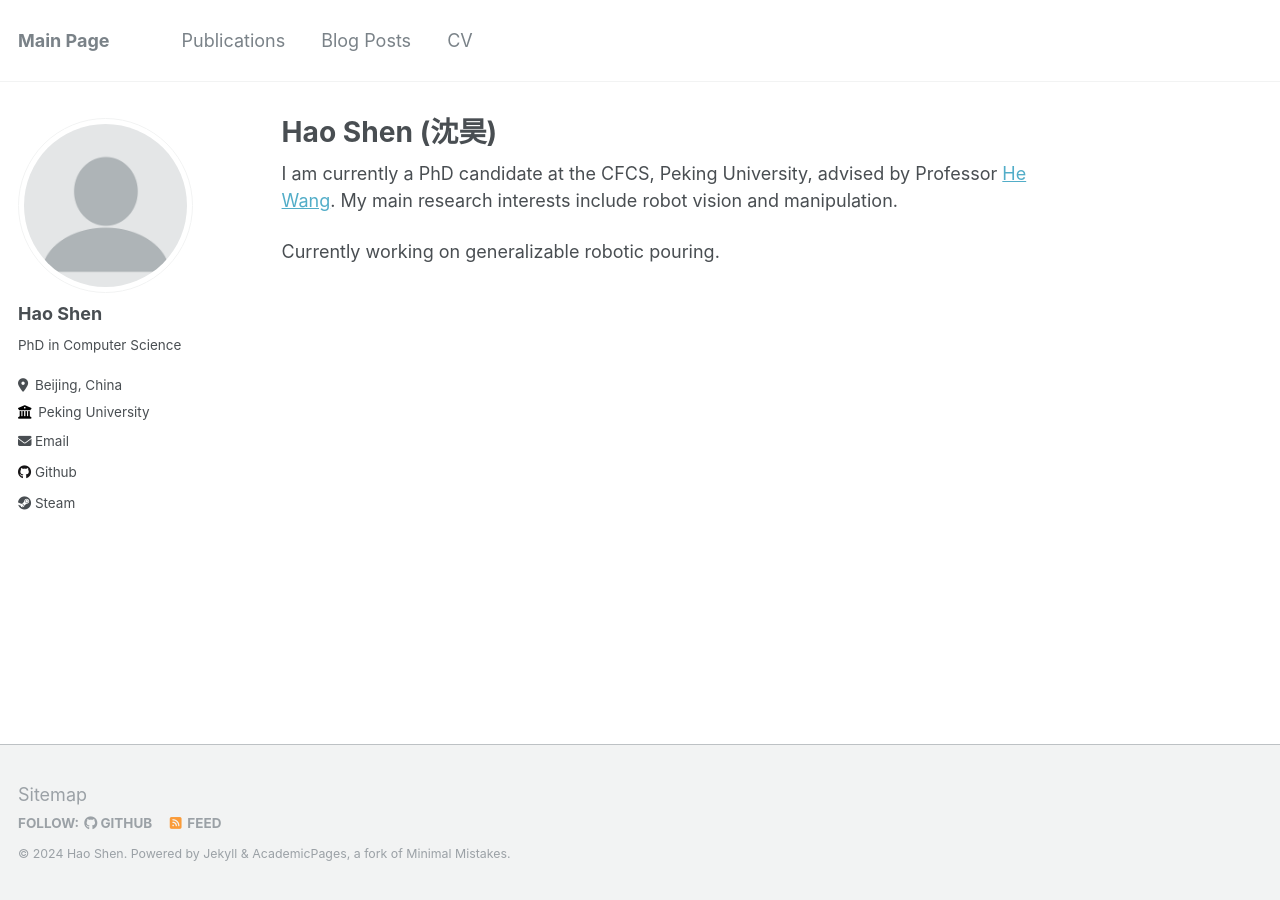
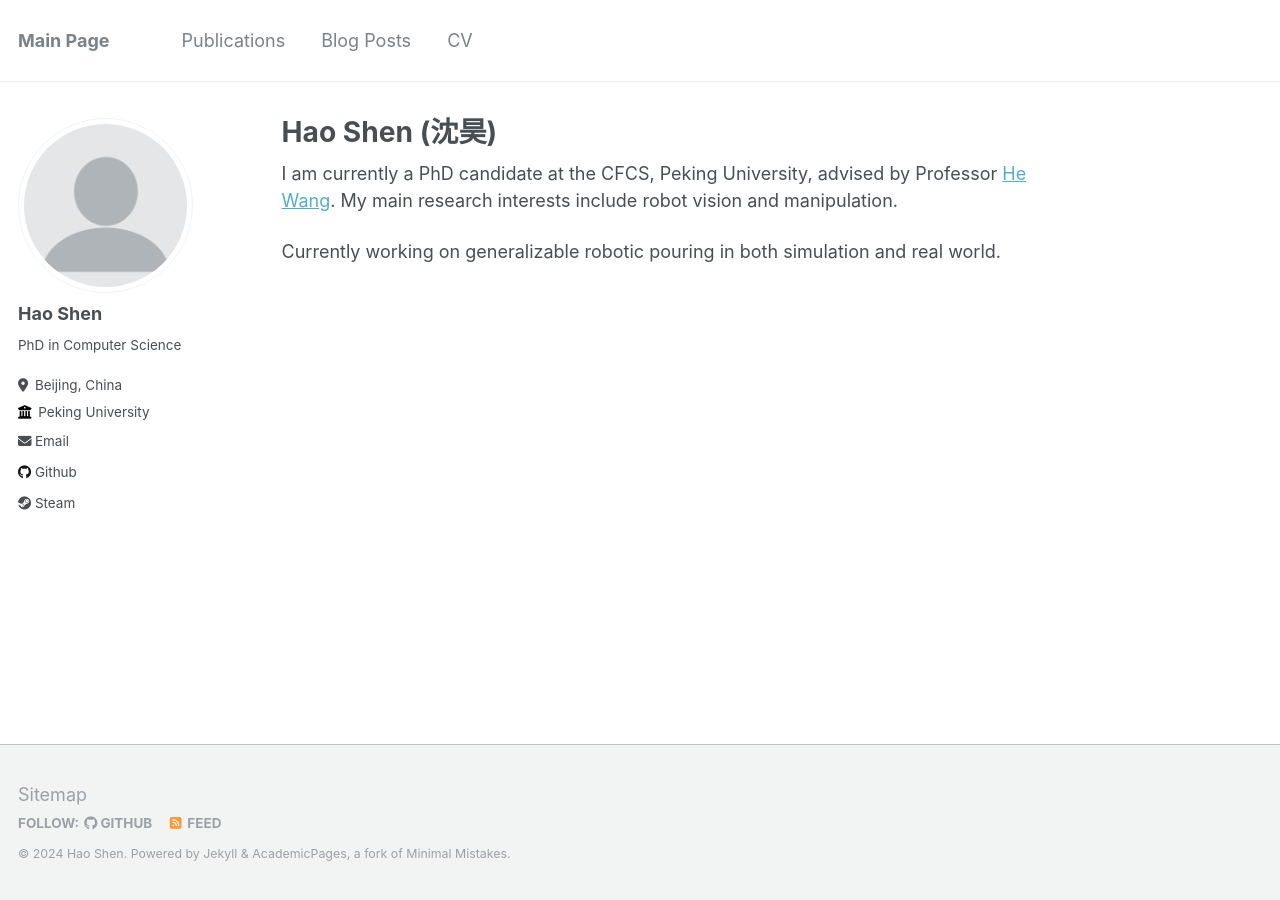
Before and after one commit to shen-hhao/shen-hhao.github.io, a Jekyll site: the page built from _pages/about.md, in a window 1280 px wide. Built offline with Jekyll 4.4.1, drawn with Linux system fonts in a browser that asks for light colours.

Commit message:
Update about.md

```diff
--- a/_pages/about.md
+++ b/_pages/about.md
@@ -9,7 +9,7 @@ redirect_from:
 
 I am currently a PhD candidate at the CFCS, Peking University, advised by Professor [He Wang](https://hughw19.github.io/). My main research interests include robot vision and manipulation.
 
-Currently working on generalizable robotic pouring.
+Currently working on generalizable robotic pouring in both simulation and real world.
 
 <!-- This is the front page of a website that is powered by the [academicpages template](https://github.com/academicpages/academicpages.github.io) and hosted on GitHub pages. [GitHub pages](https://pages.github.com) is a free service in which websites are built and hosted from code and data stored in a GitHub repository, automatically updating when a new commit is made to the respository. This template was forked from the [Minimal Mistakes Jekyll Theme](https://mmistakes.github.io/minimal-mistakes/) created by Michael Rose, and then extended to support the kinds of content that academics have: publications, talks, teaching, a portfolio, blog posts, and a dynamically-generated CV. You can fork [this repository](https://github.com/academicpages/academicpages.github.io) right now, modify the configuration and markdown files, add your own PDFs and other content, and have your own site for free, with no ads! An older version of this template powers my own personal website at [stuartgeiger.com](http://stuartgeiger.com), which uses [this Github repository](https://github.com/staeiou/staeiou.github.io).
 
```
